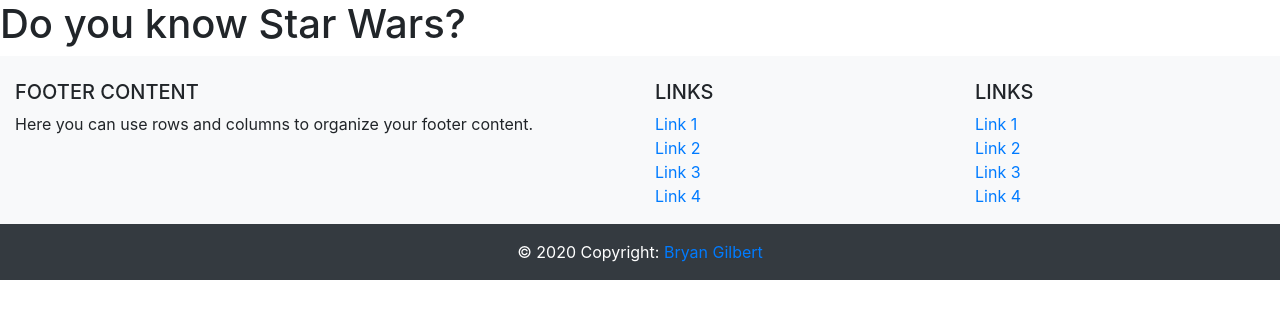
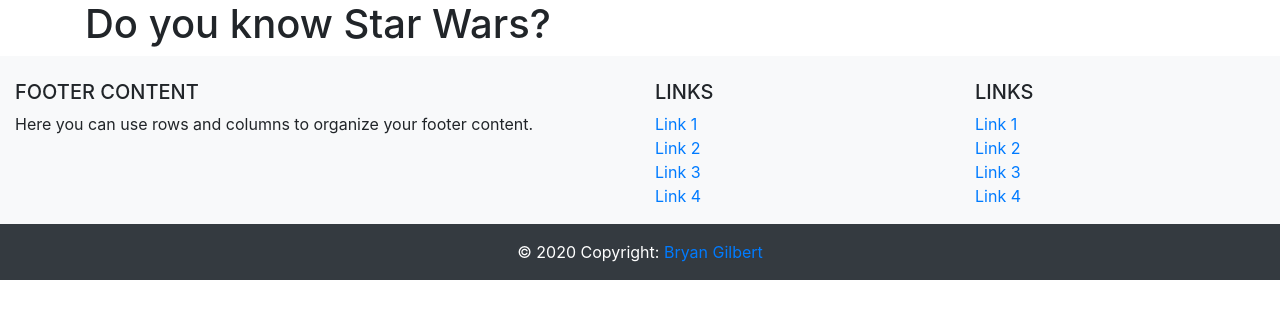
Before and after one commit to Defalt42/star-wars-app, a Flask app: page / in a window 1280 px wide. Shown: the part 56-375 px from the top of the page. Run offline with Flask 2, Linux system fonts and the light colour scheme; some libraries are stand-ins or nearby versions.

Commit message:
Add HTML layout to homepage

```diff
--- a/starwarsapp/templates/base.html
+++ b/starwarsapp/templates/base.html
@@ -27,7 +27,7 @@
                 </div>
             </nav>
         </header>
-        <main>
+        <main class="container">
             {% block content %}{% endblock %}
         </main>
         <!-- Footer -->
--- a/starwarsapp/templates/index.html
+++ b/starwarsapp/templates/index.html
@@ -6,6 +6,10 @@
 
 {% block content %}
     <h1>Do you know Star Wars?</h1>
+
+    <div>
+
+    </div>
 {% endblock %}
 
 {% block footcode %}{% endblock %}
```
